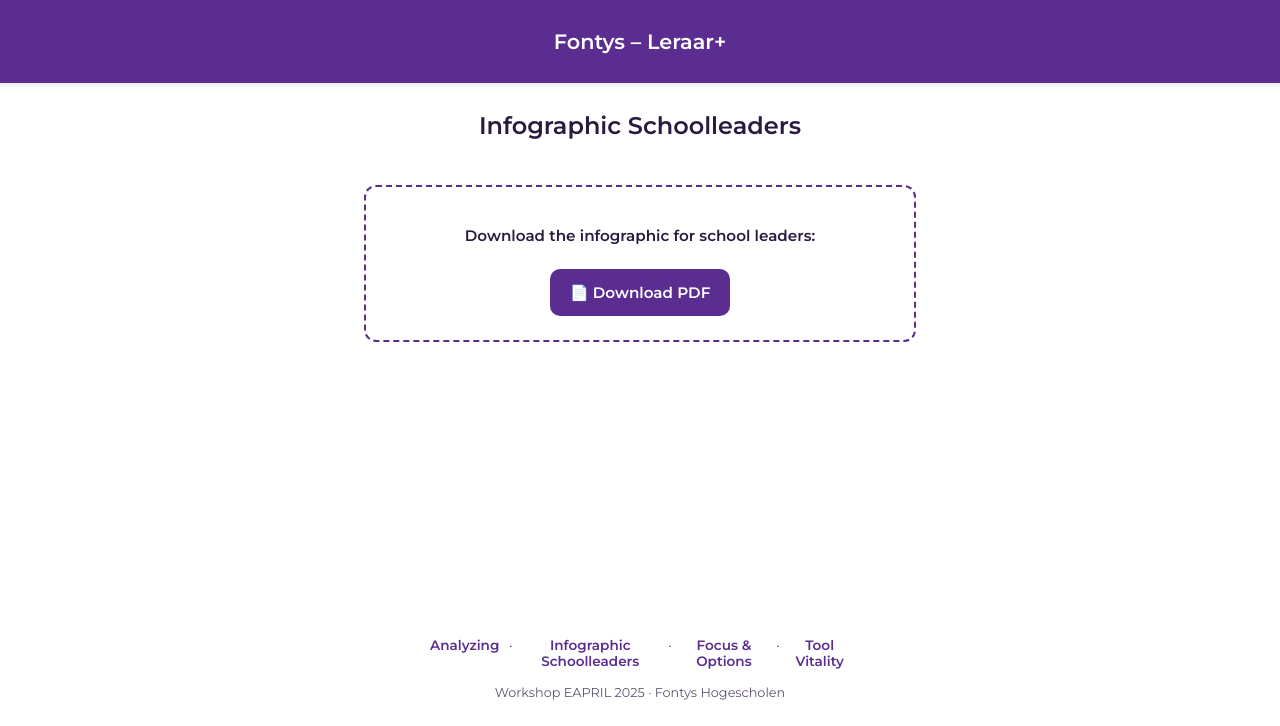
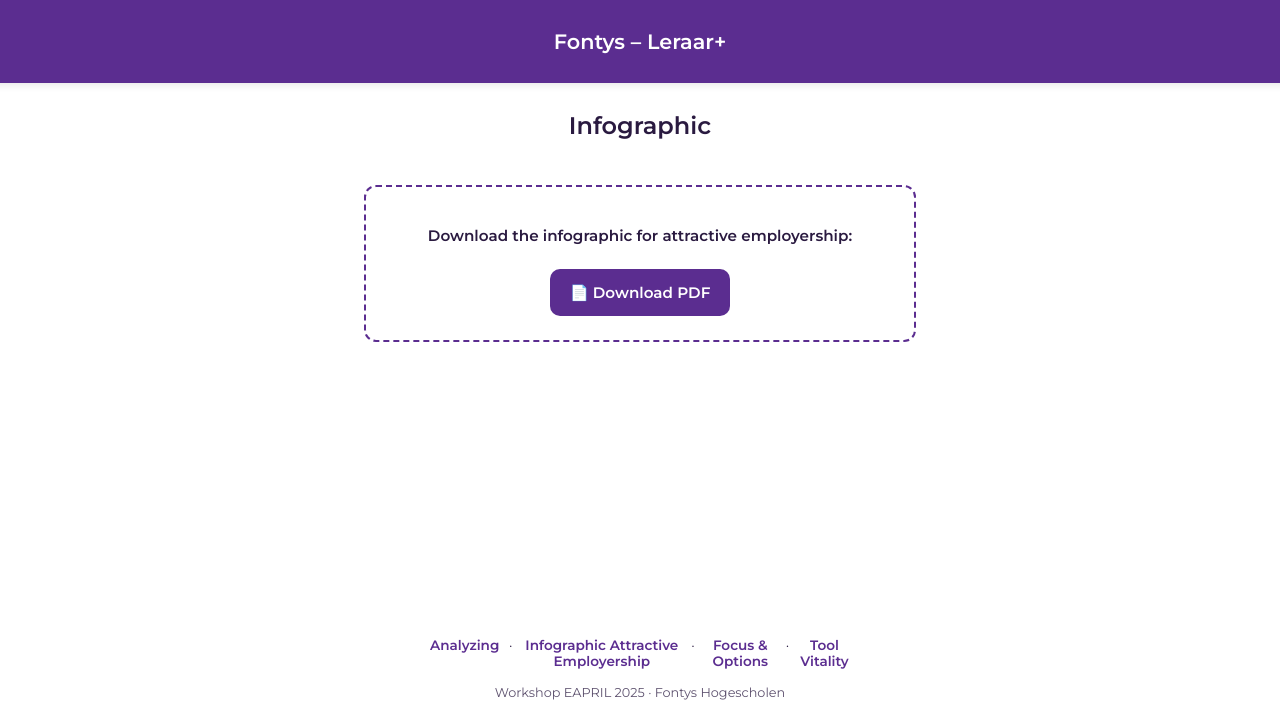
Before and after one commit to bvangastel/attractiveemployership, a plain HTML site: page infographic-schoolleaders.html in a window 1280 px wide. Shown: the top 726 px of the page. Drawn offline with Linux system fonts and the light colour scheme.

Commit message:
Update infographic-schoolleaders.html

```diff
--- a/infographic-schoolleaders.html
+++ b/infographic-schoolleaders.html
@@ -3,7 +3,7 @@
 <head>
   <meta charset="UTF-8" />
   <meta name="viewport" content="width=device-width, initial-scale=1.0" />
-  <title>Infographic Schoolleaders – Attractive Employership</title>
+  <title>Infographic – Attractive Employership</title>
   <link href="https://fonts.googleapis.com/css2?family=Montserrat:wght@300;400;600&display=swap" rel="stylesheet">
   <style>
     body { margin:0; padding:0; font-family:'Montserrat', sans-serif; background:#FFFFFF; color:#2A1A40; display:flex; flex-direction:column; align-items:center; min-height:100vh; text-align:center; }
@@ -19,14 +19,14 @@
 </head>
 <body>
   <header><a href="index.html">Fontys – Leraar+</a></header>
-  <h1>Infographic Schoolleaders</h1>
+  <h1>Infographic </h1>
   <div class="content" style="display:flex; flex-direction:column; align-items:center; justify-content:center;">
-    <p><strong>Download the infographic for school leaders:</strong></p>
+    <p><strong>Download the infographic for attractive employership:</strong></p>
     <a href="Infographic voor schoolleiders_Engels.pdf" download style="background:#5B2D90; color:white; padding:0.9rem 1.2rem; border-radius:10px; font-weight:600; text-decoration:none; margin-top:0.5rem; display:inline-block;">📄 Download PDF</a>
   </div>
   <div class="nav">
     <a href="analyzing.html">Analyzing</a> ·
-    <a href="infographic-schoolleaders.html">Infographic Schoolleaders</a> ·
+    <a href="infographic-schoolleaders.html">Infographic Attractive Employership</a> ·
     <a href="focus-options.html">Focus & Options</a> ·
     <a href="tool-vitality.html">Tool Vitality</a>
   </div>
```
